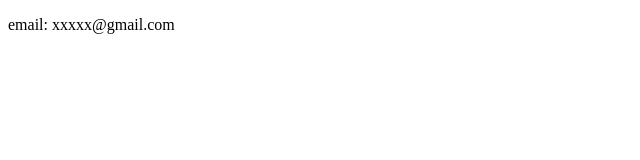
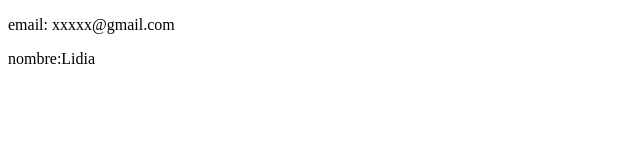
Before and after one commit to LidiaYang99/ejercicio, a plain HTML site: page contacto.html in a window 1280 px wide. Shown: the full height of the page, 0-640 px from the left. Drawn offline with Linux system fonts and the light colour scheme.

Commit message:
nombre añadido

```diff
--- a/contacto.html
+++ b/contacto.html
@@ -12,6 +12,8 @@
 
     <p>email: xxxxx@gmail.com</p>
 
+    <p>nombre:Lidia</p>
+
 </body>
 
 </html>
```
